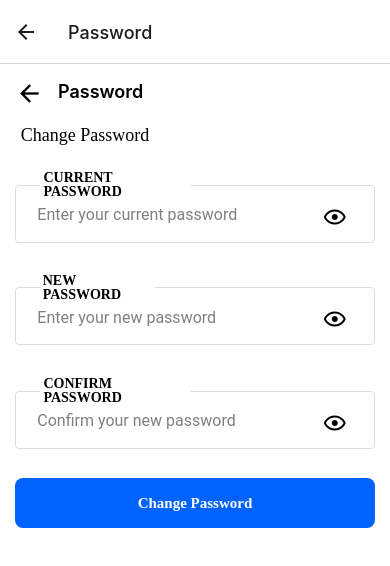
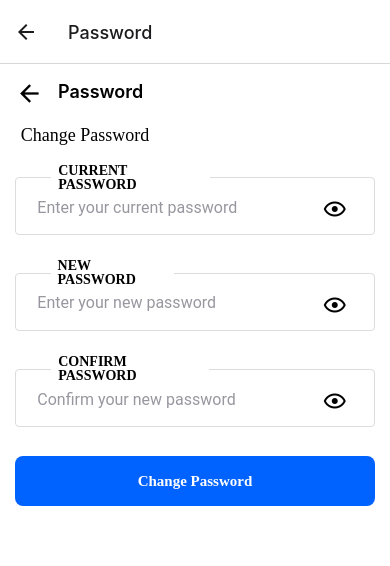
Before and after one commit to thesocialcommenttech/soco-mobile-app, a React Native app: screen /Password in a window 390 px wide. Shown: the top 566 px of the page. Built offline with nearby package versions, Linux system fonts and the light colour scheme.

Commit message:
UI Fixes

```diff
--- a/src/components/settingsComponents/SettingTab.tsx
+++ b/src/components/settingsComponents/SettingTab.tsx
@@ -1,7 +1,6 @@
-import { StyleSheet, TouchableOpacity, View, Text } from 'react-native';
+import { StyleSheet, TouchableOpacity, View, Text, Image } from 'react-native';
 import React from 'react';
-import Icon from 'react-native-vector-icons/FontAwesome';
-import Icon1 from 'react-native-vector-icons/MaterialCommunityIcons';
+import Icon from 'react-native-vector-icons/MaterialCommunityIcons';
 import { useNavigation } from '@react-navigation/native';
 
 export default function SettingTab({
@@ -24,9 +23,10 @@ export default function SettingTab({
           <View style={styles.information}>
             <View style={styles.more}>
               <View style={styles.icon}>
-                {icon === 'wallet-outline'
+                {/* {icon === 'wallet-outline'
                   ? [<Icon1 name={icon} size={23} color="black" />]
-                  : [<Icon name={icon} size={23} color="black" />]}
+                  : [<Icon name={icon} size={23} color="black" />]} */}
+                <Image source={icon} />
               </View>
               <View style={styles.name}>
                 <Text style={styles.nametext}>{name}</Text>
--- a/src/components/settingsComponents/categoryBox.tsx
+++ b/src/components/settingsComponents/categoryBox.tsx
@@ -53,8 +53,9 @@ const styles = StyleSheet.create({
     marginBottom: '1.5%'
   },
   close: {
-    marginTop: '2%',
-    marginLeft: '1.5%',
-    marginRight: '1%'
+    paddingLeft: 10,
+    paddingRight: 10,
+    paddingTop: 2.5,
+    marginLeft: '2%'
   }
 });
--- a/src/components/textInputWithLabel.tsx
+++ b/src/components/textInputWithLabel.tsx
@@ -14,12 +14,15 @@ const TextInputWithLabel = ({ ...props }) => {
         mode="outlined"
         onChangeText={props.onChangeText}
         secureTextEntry={props.isSecureTextEntry}
-        placeholderTextColor="grey"
+        placeholderTextColor={
+          props.placeholderTextColor ? props.placeholderTextColor : '#99969F'
+        }
         underlineColorAndroid={'transparent'}
         outlineColor={props.errorTxt ? '#EE0000' : '#DCDCDC'}
         activeOutlineColor={props.errorTxt ? '#EE0000' : 'blue'}
         selectionColor={'black'}
         right={props.right}
+        left={props.left}
         onBlur={props.onBlur}
         value={props.value}
         editable={props.editable}
@@ -51,9 +54,11 @@ const styles = StyleSheet.create({
     backgroundColor: 'white',
     // flexDirection: 'row'
     alignSelf: 'flex-start',
-    marginLeft: '7%',
+    marginLeft: '10%',
     zIndex: 999,
-    marginTop: '8%'
+    marginTop: '6%',
+    paddingLeft: 4,
+    paddingRight: 4
   },
   input: {
     width: '100%',
```
